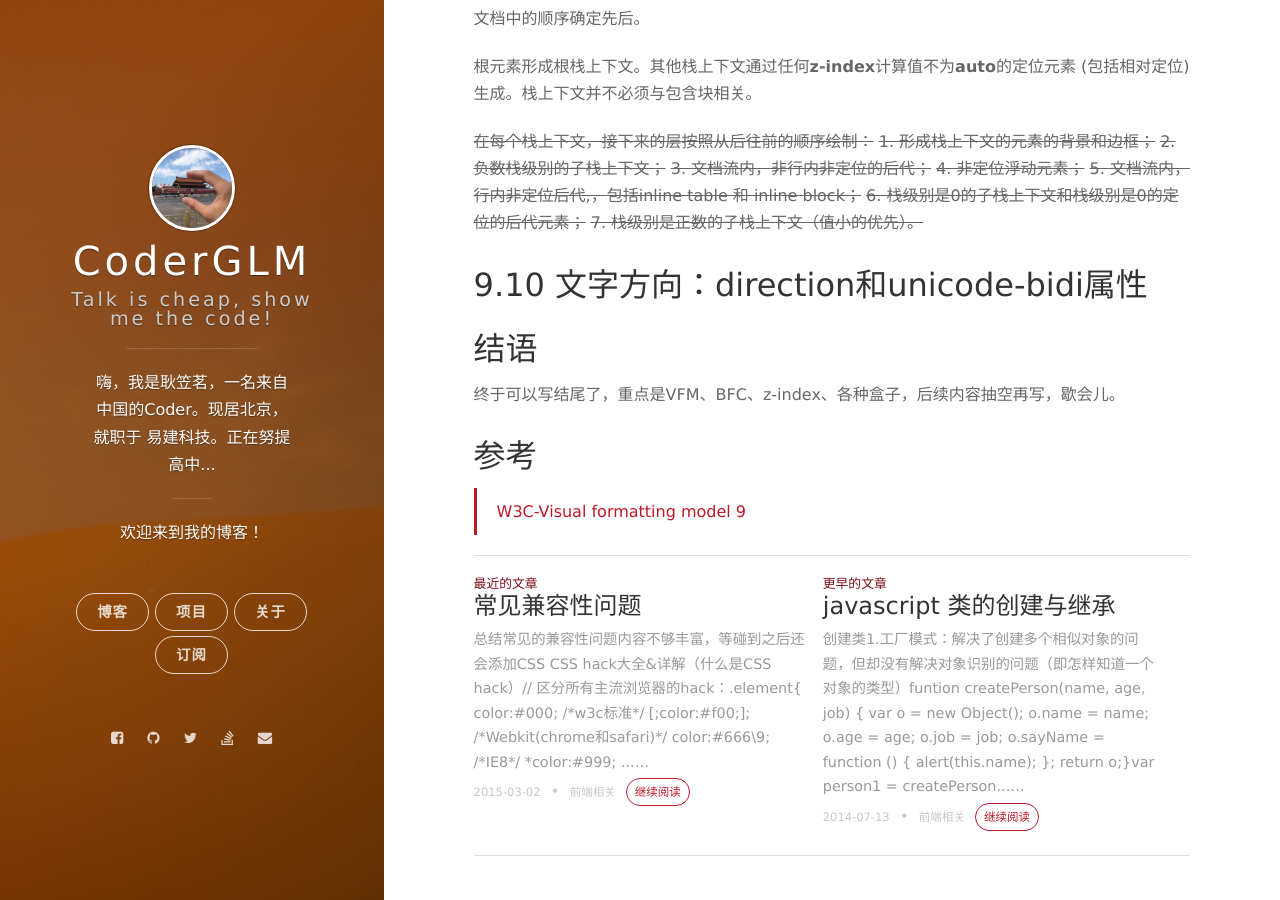
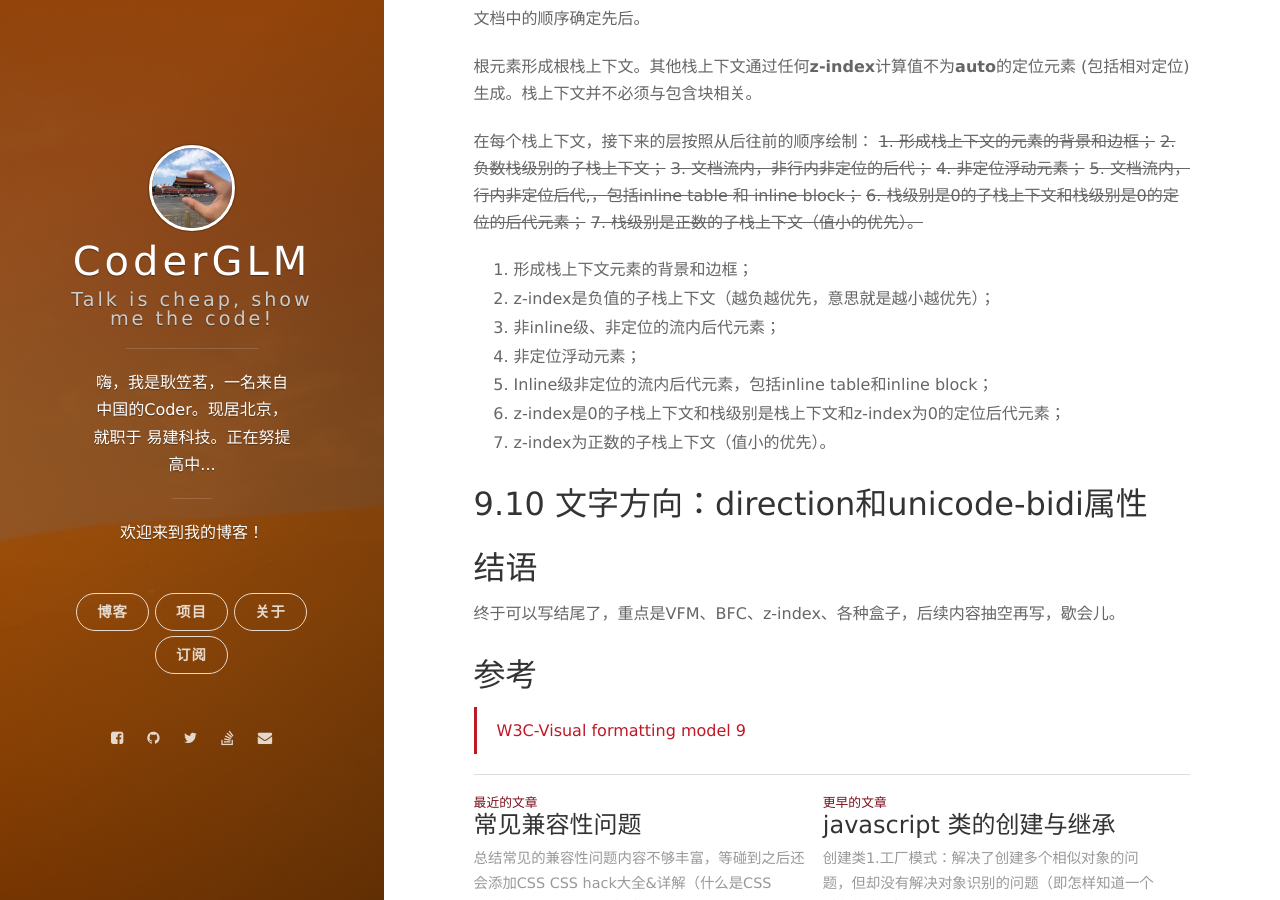
Before and after one commit to CoderLim/jekyll-based-blog, a Jekyll site: the page built from _posts/2014-09-02-css2.1-visual-formatting-model.markdown, in a window 1280 px wide and 900 px high, scrolled down 5043 px. Built offline with Jekyll 4.4.1, drawn with Linux system fonts in a browser that asks for light colours; nearby versions of some CDN libraries; comment, search, counter and statistics services are not loaded.

Commit message:
增加z-index的绘制顺序

```diff
--- a/_posts/2014-09-02-css2.1-visual-formatting-model.markdown
+++ b/_posts/2014-09-02-css2.1-visual-formatting-model.markdown
@@ -179,7 +179,7 @@ may not come between any of its boxes.
 根元素形成根栈上下文。其他栈上下文通过任何**z-index**计算值不为**auto**的定位元素
 (包括相对定位)生成。栈上下文并不必须与包含块相关。
 
-~~在每个栈上下文，接下来的层按照从后往前的顺序绘制：~~
+在每个栈上下文，接下来的层按照从后往前的顺序绘制：
 ~~1. 形成栈上下文的元素的背景和边框；~~
 ~~2. 负数栈级别的子栈上下文；~~
 ~~3. 文档流内，非行内非定位的后代；~~
@@ -187,6 +187,14 @@ may not come between any of its boxes.
 ~~5. 文档流内，行内非定位后代,，包括inline table 和 inline block；~~
 ~~6. 栈级别是0的子栈上下文和栈级别是0的定位的后代元素；~~
 ~~7. 栈级别是正数的子栈上下文（值小的优先）。~~
+
+1. 形成栈上下文元素的背景和边框；
+2. z-index是负值的子栈上下文（越负越优先，意思就是越小越优先）；
+3. 非inline级、非定位的流内后代元素；
+4. 非定位浮动元素；
+5. Inline级非定位的流内后代元素，包括inline table和inline block；
+6. z-index是0的子栈上下文和栈级别是栈上下文和z-index为0的定位后代元素；
+7. z-index为正数的子栈上下文（值小的优先）。
 
 ## 9.10 文字方向：direction和unicode-bidi属性
 
```
